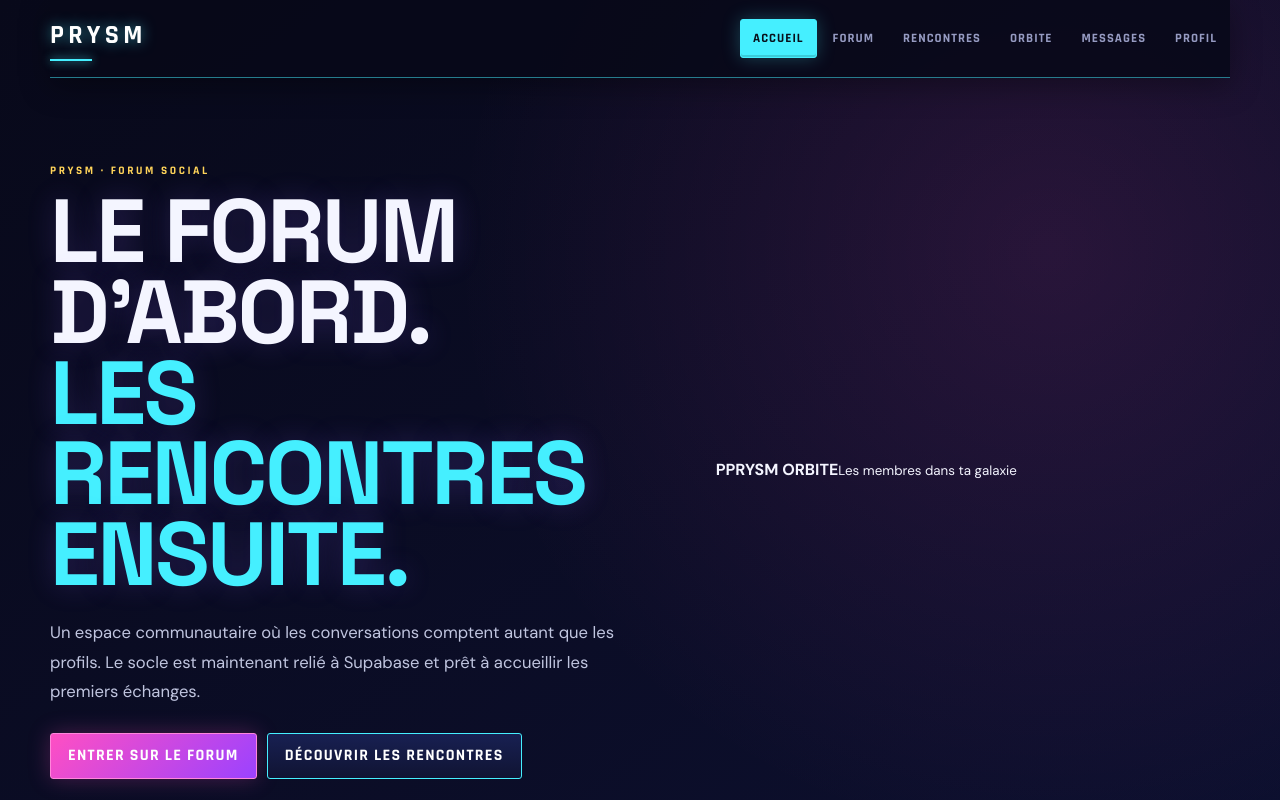
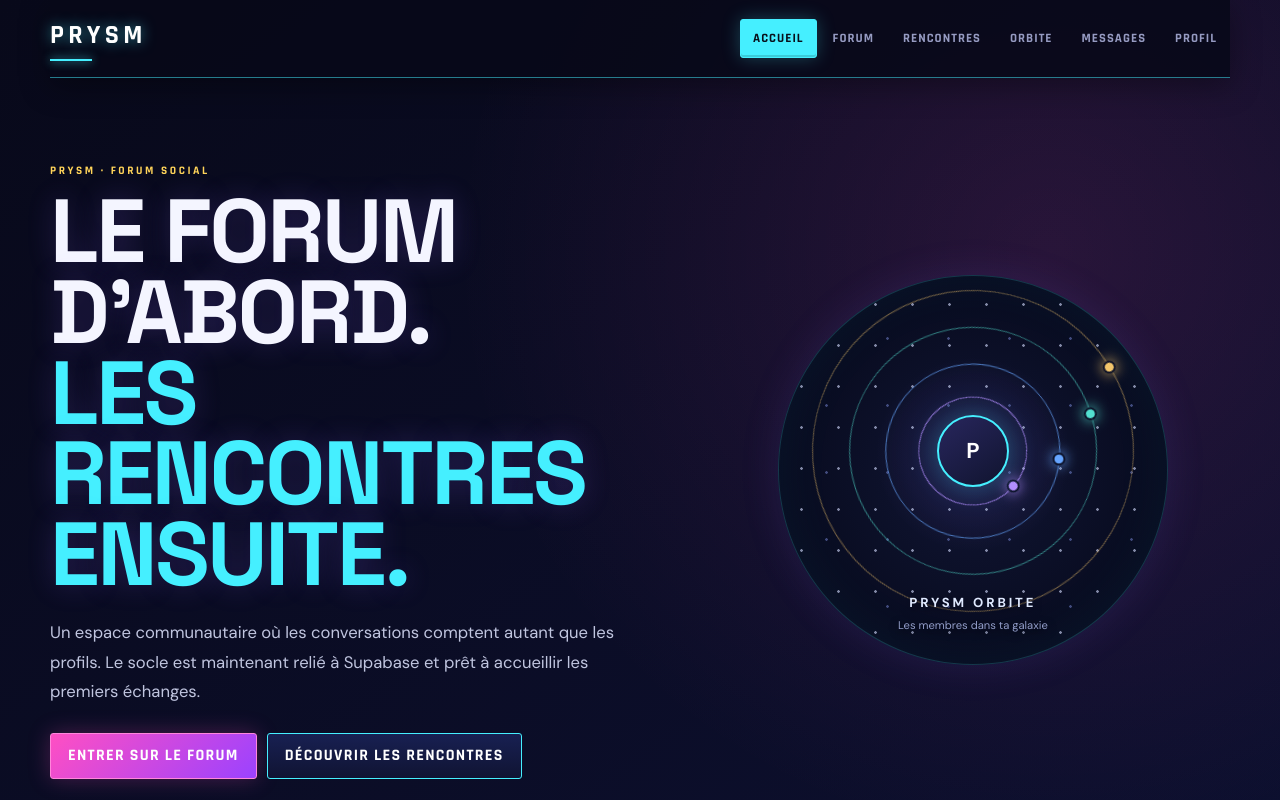
Before and after one commit to LadyOoscar/Prysm-forum, a Next.js app: page / in a window 1280 px wide. Shown: the top 800 px of the page. Built offline with nearby package versions, Linux system fonts and the light colour scheme; no server answers.

Commit message:
Style animated Orbite visual on homepage

```diff
--- a/app/globals.css
+++ b/app/globals.css
@@ -315,3 +315,28 @@ input:focus,textarea:focus,select:focus{box-shadow:0 0 0 2px rgba(69,239,255,.1)
 .sticker-search{display:block;width:100%;padding:9px 10px;margin:0 0 10px;font-size:.78rem}.sticker-search-empty{grid-column:1/-1;color:var(--muted);font-size:.75rem;padding:8px}.sticker-tags-field{grid-column:1/-1;display:grid;gap:7px;color:#969ec0;font-size:.78rem;font-weight:600}.sticker-tags-field input{width:100%;padding:11px 12px}.sticker-tags-field small{color:#737c9e;font-weight:400;font-size:.68rem}
 
 .sticker-community{margin-top:42px;padding-bottom:10px}.sticker-community-count{color:var(--cyan);font-size:.72rem}.sticker-gallery-search{max-width:520px;margin:0 0 16px}.sticker-tag-list{display:flex;flex-wrap:wrap;gap:4px;margin-top:8px}.sticker-tag-list span{padding:2px 5px;border:1px solid #303660;border-radius:3px;color:#9da6d2;font-size:.6rem}
+
+
+/* PRYSM ORBITE homepage hero */
+.home-orbit{position:relative;display:block;align-self:center;width:min(100%,390px);aspect-ratio:1;margin:0 auto;overflow:hidden;border:1px solid rgba(69,239,255,.2);border-radius:50%;background:radial-gradient(circle at 50% 46%,rgba(139,98,255,.18),transparent 34%),radial-gradient(circle at 50% 50%,#111634,#070a1d 75%);box-shadow:inset 0 0 55px rgba(69,239,255,.06),0 0 42px rgba(139,98,255,.12);text-decoration:none}
+.home-orbit-stars{position:absolute;inset:0;opacity:.6;background-image:radial-gradient(#d4dcff 1px,transparent 1.5px),radial-gradient(#6674ba 1px,transparent 1.5px);background-size:37px 41px,61px 67px;background-position:4px 8px,17px 29px;pointer-events:none}
+.home-orbit-ring{position:absolute;left:50%;top:45%;display:block;aspect-ratio:1;border:1px solid rgba(181,140,255,.52);border-radius:50%;transform:translate(-50%,-50%);animation:home-orbit-rotation 30s linear infinite}
+.home-orbit-ring-1{width:28%;border-color:rgba(181,140,255,.8);animation-duration:16s}
+.home-orbit-ring-2{width:45%;border-color:rgba(102,165,255,.7);animation-duration:22s}
+.home-orbit-ring-3{width:64%;border-color:rgba(82,224,208,.55);animation-duration:29s}
+.home-orbit-ring-4{width:83%;border-color:rgba(242,197,107,.48);animation-duration:36s}
+.home-orbit-dot{position:absolute;left:50%;top:0;display:block;width:13px;height:13px;border:2px solid #0b1027;border-radius:50%;background:#b58cff;box-shadow:0 0 13px currentColor;transform:translate(-50%,-50%)}
+.home-orbit-ring-1 .home-orbit-dot{background:#b58cff;color:#b58cff}
+.home-orbit-ring-2 .home-orbit-dot{background:#66a5ff;color:#66a5ff}
+.home-orbit-ring-3 .home-orbit-dot{background:#52e0d0;color:#52e0d0}
+.home-orbit-ring-4 .home-orbit-dot{background:#f2c56b;color:#f2c56b}
+.home-orbit-sun{position:absolute;left:50%;top:45%;display:grid;place-items:center;width:72px;height:72px;overflow:hidden;transform:translate(-50%,-50%);border:2px solid var(--cyan);border-radius:50%;background:linear-gradient(145deg,#28265d,#10142f);box-shadow:0 0 30px rgba(69,239,255,.28);color:#fff;font-size:1.35rem}
+.home-orbit-sun img{width:100%;height:100%;object-fit:cover}
+.home-orbit-sun b{font-weight:700}
+.home-orbit-caption{position:absolute;left:0;right:0;bottom:8%;display:grid;gap:4px;text-align:center;text-shadow:0 2px 8px #070a1d}
+.home-orbit-caption strong{color:#dfe9ff;font-size:.82rem;letter-spacing:.22em}
+.home-orbit-caption small{color:#929dc9;font-size:.7rem}
+.home-orbit:hover{border-color:rgba(69,239,255,.55);box-shadow:inset 0 0 55px rgba(69,239,255,.09),0 0 50px rgba(139,98,255,.2)}
+@keyframes home-orbit-rotation{from{transform:translate(-50%,-50%) rotate(0deg)}to{transform:translate(-50%,-50%) rotate(360deg)}}
+@media(prefers-reduced-motion:reduce){.home-orbit-ring{animation:none!important}}
+@media(max-width:700px){.home-orbit{width:min(82vw,320px);margin:24px auto 0}.home-orbit-sun{width:58px;height:58px}}
```
